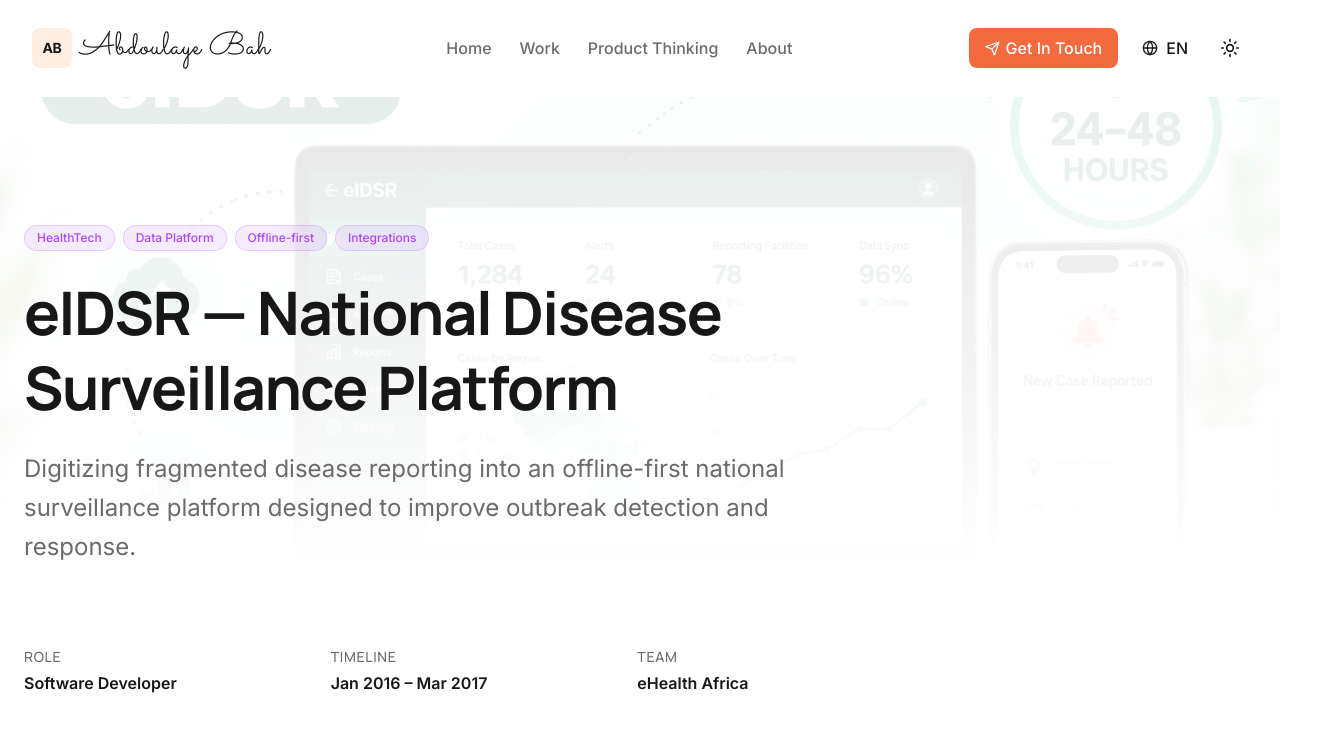
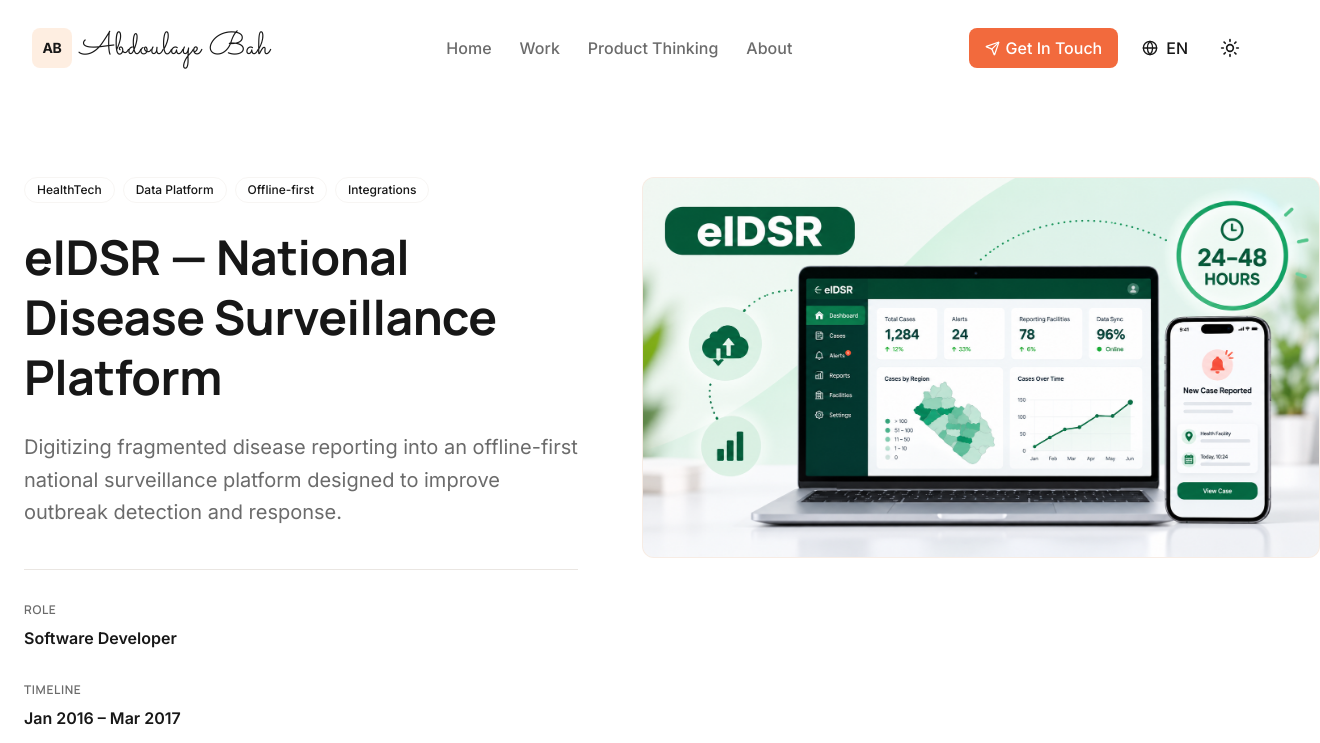
Before and after one commit to abdoulayebinta/my-portfolio, a Next.js app in the folder frontend/: page /case-studies/eidsr-digitizing-outbreak-response-west-africa in a window 1280 px wide. Shown: the top 743 px of the page, 1320 px wide, since content can reach past the window. Built offline with nearby package versions, Linux system fonts and the light colour scheme.

Commit message:
Enhance individual Case Study

```diff
--- a/frontend/app/case-studies/[slug]/page.tsx
+++ b/frontend/app/case-studies/[slug]/page.tsx
@@ -14,6 +14,7 @@ import { CaseStudySection } from "@/components/case-study/section";
 import { MetricCard } from "@/components/case-study/metric-card";
 import { SystemArchitectureDiagram } from "@/components/case-study/diagram";
 import { IdellIaCaseStudy } from "@/components/case-study/idellia-case-study";
+import { CaseStudyNavigation } from "@/components/case-study/navigation";
 
 export default function CaseStudyPage() {
   const params = useParams();
@@ -72,12 +73,15 @@ export default function CaseStudyPage() {
         image={study.image}
       />
 
+      {/* Spacing between hero and content */}
+      <div className="h-16 md:h-20 lg:h-24" />
+
       <div className="container mx-auto px-4 md:px-6 pb-24">
         <div className="grid grid-cols-1 lg:grid-cols-12 gap-12">
 
           {/* Sidebar Navigation */}
           <div className="hidden lg:block lg:col-span-3">
-            <div className="sticky top-32 space-y-1 border-l border-border pl-6">
+            <div className="sticky space-y-1 border-l border-border pl-6" style={{ top: "calc(var(--navbar-height, 80px) + 24px)" }}>
               <p className="font-semibold mb-4 text-xs uppercase tracking-widest text-muted-foreground">Table of Contents</p>
               {(slug === "unmc-digital-health-screening" ? [
                 { id: "executive-summary", label: "1. Executive Summary" },
@@ -534,16 +538,7 @@ export default function CaseStudyPage() {
               </CaseStudySection>
             )}
 
-            <div className="mt-16 pt-8 border-t border-border flex justify-between items-center">
-              <Link href="/#case-studies">
-                <Button variant="ghost">
-                  <ArrowLeft className="mr-2 h-4 w-4" /> Back to Case Studies
-                </Button>
-              </Link>
-              <Button variant="default">
-                Next Case Study <ArrowRight className="ml-2 h-4 w-4" />
-              </Button>
-            </div>
+            <CaseStudyNavigation currentSlug={slug} />
 
           </div>
         </div>
--- a/frontend/app/globals.css
+++ b/frontend/app/globals.css
@@ -158,6 +158,7 @@
     --spacing-6: 64px;
     --spacing-7: 80px;
     --spacing-8: 96px;
+    --navbar-height: 80px;
   }
 
   /* Container */
@@ -452,6 +453,11 @@
 }
 
 @layer utilities {
+  /* Scroll margin for anchor navigation - accounts for sticky header */
+  .scroll-mt-header {
+    scroll-margin-top: calc(var(--navbar-height, 80px) + 32px);
+  }
+
   /* Guaranteed cursor pointer class for interactive elements */
   .cursor-pointer-important {
     cursor: pointer !important;
--- a/frontend/components/case-study/header.tsx
+++ b/frontend/components/case-study/header.tsx
@@ -1,6 +1,7 @@
 "use client";
 
 import React from "react";
+import Image from "next/image";
 
 interface CaseStudyHeaderProps {
   title: string;
@@ -14,47 +15,61 @@ interface CaseStudyHeaderProps {
 
 export function CaseStudyHeader({ title, description, tags, role, timeline, team, image }: CaseStudyHeaderProps) {
   return (
-    <div className="relative w-full">
-      {/* Background Image with Overlay */}
-      <div className="absolute inset-0 h-[60vh] w-full overflow-hidden">
-        <div className="absolute inset-0 bg-gradient-to-b from-background/80 via-background/90 to-background z-10" />
-        <img src={image} alt={title} className="w-full h-full object-cover opacity-50" />
-      </div>
+    <section className="py-12 md:py-16 lg:py-20">
+      <div className="container mx-auto px-4 md:px-6">
+        {/* Hero Grid: 45% text / 55% image */}
+        <div className="grid grid-cols-1 lg:grid-cols-[45%_55%] gap-8 md:gap-12 lg:gap-16 items-start">
 
-      <div className="container relative z-20 mx-auto px-4 md:px-6 pt-32 pb-12">
-        <div className="max-w-4xl">
+          {/* Left Column: Text Content */}
+          <div className="flex flex-col">
+            {/* Tags */}
             <div className="flex flex-wrap gap-2 mb-6">
               {tags.map((tag) => (
-              <span key={tag} className="px-3 py-1 text-xs font-medium rounded-full bg-purple-500/10 text-purple-500 border border-purple-500/20 backdrop-blur-sm">
+                <span key={tag} className="px-3 py-1 text-xs font-medium rounded-full bg-soft-peach dark:bg-soft-peach/20 text-foreground dark:text-foreground border border-border/40">
                   {tag}
                 </span>
               ))}
             </div>
 
-          <h1 className="text-4xl md:text-6xl font-bold mb-6 leading-tight tracking-tight">
+            {/* Title */}
+            <h1 className="text-4xl md:text-5xl font-bold mb-6 leading-tight text-foreground dark:text-foreground">
               {title}
             </h1>
 
-          <p className="text-xl md:text-2xl text-muted-foreground mb-12 max-w-3xl leading-relaxed">
+            {/* Description */}
+            <p className="text-lg md:text-xl text-muted-foreground mb-10 leading-relaxed max-w-2xl">
               {description}
             </p>
 
-          <div className="grid grid-cols-1 md:grid-cols-3 gap-6 border-t border-white/10 pt-8">
+            {/* Metadata Grid */}
+            <div className="grid grid-cols-1 gap-8 border-t border-border pt-8">
               <div>
-              <h3 className="text-sm font-medium text-muted-foreground uppercase tracking-wider mb-1">Role</h3>
-              <p className="font-semibold">{role}</p>
+                <h3 className="text-xs font-semibold text-muted-foreground uppercase tracking-wider mb-2">Role</h3>
+                <p className="text-base font-semibold text-foreground dark:text-foreground">{role}</p>
               </div>
               <div>
-              <h3 className="text-sm font-medium text-muted-foreground uppercase tracking-wider mb-1">Timeline</h3>
-              <p className="font-semibold">{timeline}</p>
+                <h3 className="text-xs font-semibold text-muted-foreground uppercase tracking-wider mb-2">Timeline</h3>
+                <p className="text-base font-semibold text-foreground dark:text-foreground">{timeline}</p>
               </div>
               <div>
-              <h3 className="text-sm font-medium text-muted-foreground uppercase tracking-wider mb-1">Team</h3>
-              <p className="font-semibold">{team}</p>
+                <h3 className="text-xs font-semibold text-muted-foreground uppercase tracking-wider mb-2">Team</h3>
+                <p className="text-base font-semibold text-foreground dark:text-foreground">{team}</p>
+              </div>
+            </div>
+          </div>
+
+          {/* Right Column: Image */}
+          <div className="relative w-full h-full">
+            <div className="relative aspect-video w-full max-h-[440px] rounded-xl overflow-hidden bg-muted border border-border/40">
+              <img
+                src={image}
+                alt={title}
+                className="w-full h-full object-cover"
+              />
             </div>
           </div>
         </div>
       </div>
-    </div>
+    </section>
   );
 }
--- a/frontend/components/case-study/idellia-case-study.tsx
+++ b/frontend/components/case-study/idellia-case-study.tsx
@@ -595,8 +595,8 @@ Structured lesson with 3–5 certified assets
 
             {/* Footer nav */}
             <div className="mt-16 pt-8 border-t border-border flex justify-between items-center">
-              <Link href="/#case-studies">
-                <Button variant="ghost">
+              <Link href="/work#experiments-builds">
+                <Button variant="ghost" className="[cursor:pointer]">
                   <ArrowLeft className="mr-2 h-4 w-4" /> Back to Case Studies
                 </Button>
               </Link>
--- /dev/null
+++ b/frontend/components/case-study/navigation.tsx
@@ -0,0 +1,55 @@
+"use client";
+
+import React from "react";
+import Link from "next/link";
+import { ArrowLeft, ArrowRight } from "lucide-react";
+import { Button } from "@/components/ui/button";
+import { caseStudies } from "@/lib/data";
+
+interface CaseStudyNavigationProps {
+  currentSlug: string;
+}
+
+export function CaseStudyNavigation({ currentSlug }: CaseStudyNavigationProps) {
+  // Professional case study order
+  const professionalSlugs = [
+    "eidsr-digitizing-outbreak-response-west-africa",
+    "unmc-digital-health-screening",
+    "healthcare-diagnostic-assistant", // Boukili
+  ];
+
+  // Determine if current study is professional
+  const isProfessional = professionalSlugs.includes(currentSlug);
+  const caseStudyOrder = professionalSlugs;
+
+  // Find current index
+  const currentIndex = caseStudyOrder.indexOf(currentSlug);
+
+  if (currentIndex === -1) {
+    // Not a professional case study, don't show navigation
+    return null;
+  }
+
+  // Calculate next index (with loop)
+  const nextIndex = (currentIndex + 1) % caseStudyOrder.length;
+  const nextSlug = caseStudyOrder[nextIndex];
+  const nextStudy = caseStudies.find((s) => s.slug === nextSlug);
+
+  return (
+    <div className="mt-16 pt-8 border-t border-border flex justify-between items-center gap-4">
+      <Link href="/work#professional-case-studies">
+        <Button variant="ghost" className="[cursor:pointer]">
+          <ArrowLeft className="mr-2 h-4 w-4" /> Back to Case Studies
+        </Button>
+      </Link>
+      {nextStudy && (
+        <Link href={`/case-studies/${nextSlug}`}>
+          <Button variant="default" className="[cursor:pointer]">
+            {nextStudy.title.split(" — ")[0]}
+            <ArrowRight className="ml-2 h-4 w-4" />
+          </Button>
+        </Link>
+      )}
+    </div>
+  );
+}
--- a/frontend/components/sections/experiments-builds.tsx
+++ b/frontend/components/sections/experiments-builds.tsx
@@ -22,7 +22,7 @@ export function ExperimentsBuilds() {
     .filter(Boolean);
 
   return (
-    <section id="experiments-builds" className="pt-0 pb-24 md:pb-24">
+    <section id="experiments-builds" className="pt-0 pb-24 md:pb-24 scroll-mt-header">
       <div className="container mx-auto px-4 md:px-6">
         {/* Section Header */}
         <div className="section-header mb-16">
--- a/frontend/components/sections/professional-case-studies.tsx
+++ b/frontend/components/sections/professional-case-studies.tsx
@@ -27,7 +27,7 @@ export function ProfessionalCaseStudies() {
     .filter(Boolean);
 
   return (
-    <section id="professional-case-studies" className="pt-0 pb-24 md:pb-24">
+    <section id="professional-case-studies" className="pt-0 pb-24 md:pb-24 scroll-mt-header">
       <div className="container mx-auto px-4 md:px-6">
         {/* Section Header */}
         <div className="section-header mb-16">
```
Lines whose indentation alone changed are shown as unchanged.
